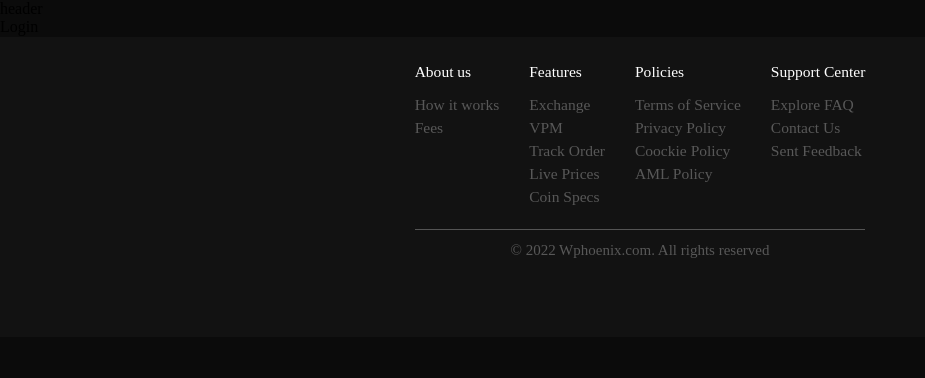
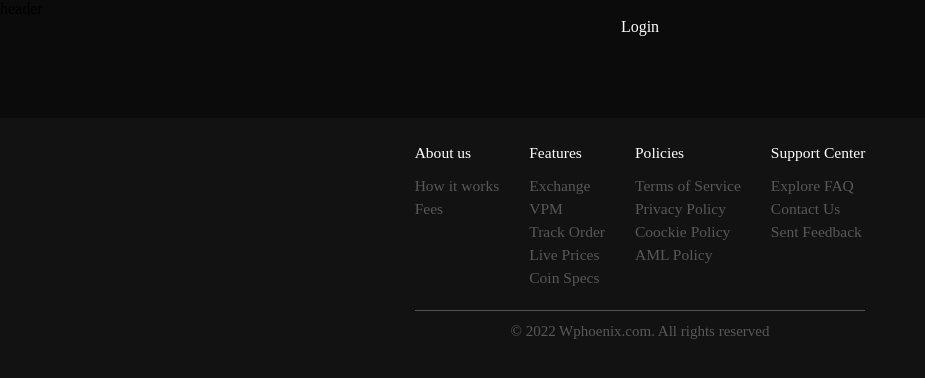
Before and after one commit to chyVacheck/white_proenix, a React (Create React App) app: page /signin in a window 1280 px wide. Shown: the top 378 px of the page, without its empty margins (0-925 px from the left). Built offline with nearby package versions, Linux system fonts and the light colour scheme.

Commit message:
initial cpmponent Login

```diff
--- /dev/null
+++ b/src/components/Login/Login.css
@@ -0,0 +1,5 @@
+.login {
+  color: #fff;
+  min-height: 100px;
+  text-align: center;
+}
--- a/src/components/Login/Login.js
+++ b/src/components/Login/Login.js
@@ -1,9 +1,10 @@
 
+import './Login.css';
 
 function Login() {
 
   return (
-    <article>
+    <article className='login'>
       Login
     </article>
   )
```
